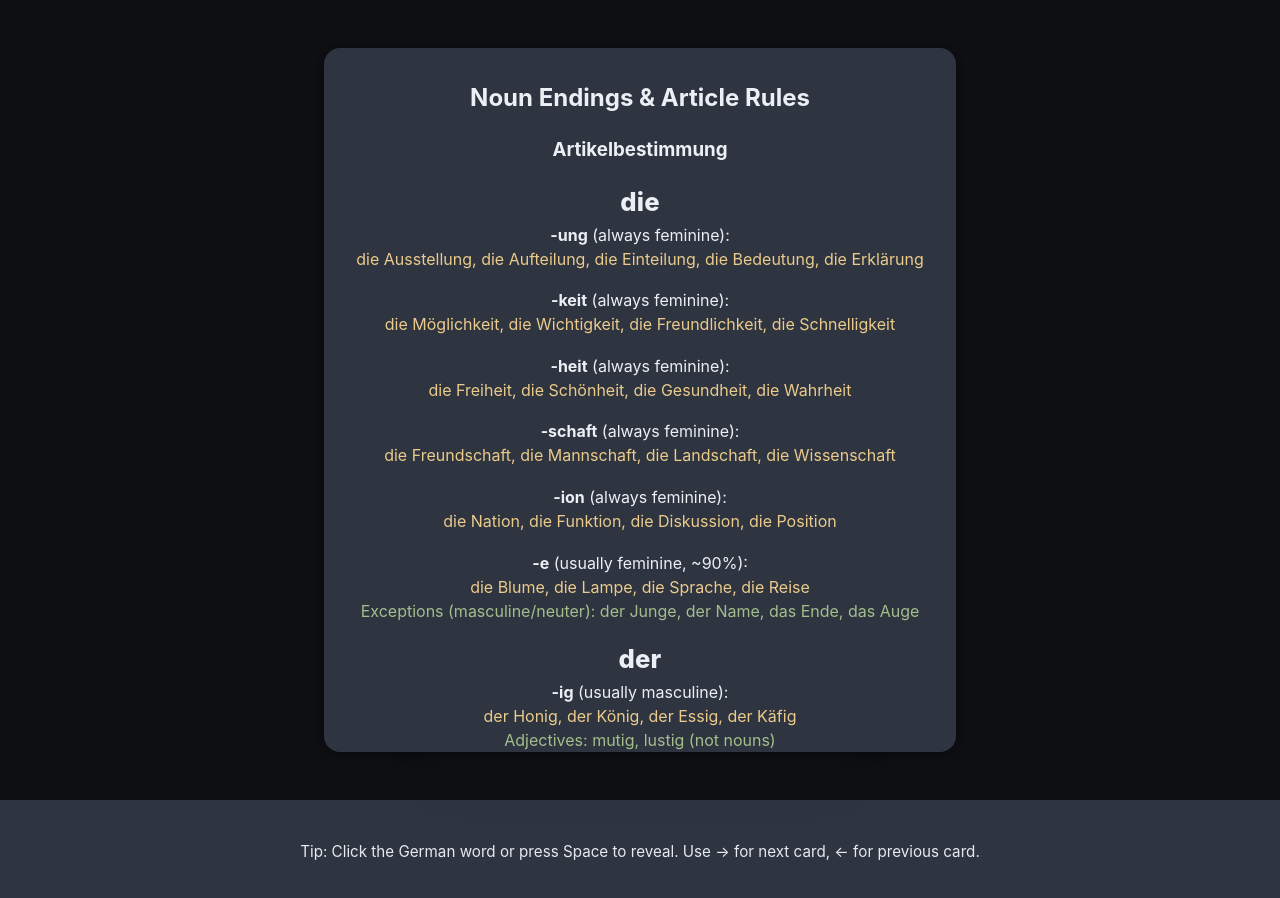
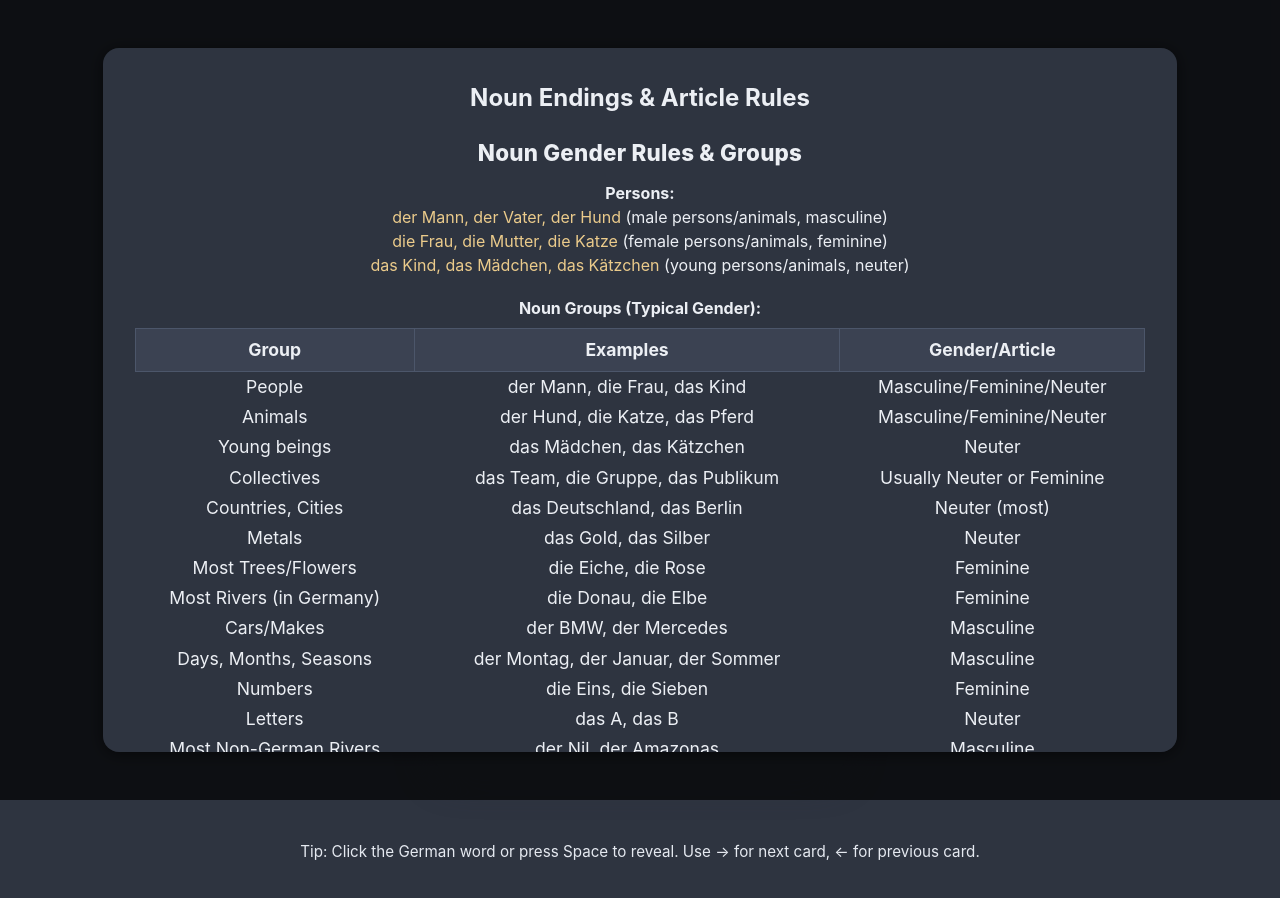
Before and after one commit to PaulthiV/PaulthiV.github.io, a React (Vite) app in the folder Development/German_vocab/: page / in a window 1280 px wide. Both pictures are taken after a click on the button "Noun Endings & Articles". Shown: the top 898 px of the page. Built offline with nearby package versions, Linux system fonts and the light colour scheme.

Commit message:
Expand Noun Groups table in reference modal with more categories and examples

```diff
--- a/Development/German_vocab/src/App.tsx
+++ b/Development/German_vocab/src/App.tsx
@@ -412,6 +412,63 @@ function App() {
         <div className="grammar-modal" style={{position: 'fixed', top: 0, left: 0, width: '100vw', height: '100vh', background: 'rgba(0,0,0,0.7)', zIndex: 1000, display: 'flex', alignItems: 'center', justifyContent: 'center'}}>
           <div style={{background: '#2e3440', color: '#eceff4', padding: '2rem', borderRadius: '1rem', maxWidth: '90vw', maxHeight: '80vh', overflowY: 'auto', boxShadow: '0 2px 16px #0008'}}>
             <h2 style={{marginTop: 0}}>Noun Endings & Article Rules</h2>
+            <div style={{marginBottom: '2.5rem'}}>
+              <h3 style={{fontSize:'1.4rem', fontWeight:800, marginTop:'0.7rem', marginBottom:'0.7rem', color:'#eceff4', letterSpacing:'0.01em'}}>Noun Gender Rules & Groups</h3>
+              <div style={{marginBottom:'1.2rem'}}>
+                <strong>Persons:</strong><br/>
+                <span style={{color:'#ebcb8b'}}>der Mann, der Vater, der Hund</span> (male persons/animals, masculine)<br/>
+                <span style={{color:'#ebcb8b'}}>die Frau, die Mutter, die Katze</span> (female persons/animals, feminine)<br/>
+                <span style={{color:'#ebcb8b'}}>das Kind, das Mädchen, das Kätzchen</span> (young persons/animals, neuter)
+              </div>
+              <div style={{marginBottom:'1.2rem'}}>
+                <strong>Noun Groups (Typical Gender):</strong>
+                <table style={{borderCollapse:'collapse', width:'100%', margin:'0.5rem 0 0.5rem 0', fontSize:'1.1rem', color:'#eceff4', lineHeight:'1.6em'}}>
+                  <thead>
+                    <tr style={{background:'#3b4252'}}>
+                      <th style={{padding:'0.4em 1em', border:'1px solid #4c566a'}}>Group</th>
+                      <th style={{padding:'0.4em 1em', border:'1px solid #4c566a'}}>Examples</th>
+                      <th style={{padding:'0.4em 1em', border:'1px solid #4c566a'}}>Gender/Article</th>
+                    </tr>
+                  </thead>
+                  <tbody>
+                    <tr><td>People</td><td>der Mann, die Frau, das Kind</td><td>Masculine/Feminine/Neuter</td></tr>
+                    <tr><td>Animals</td><td>der Hund, die Katze, das Pferd</td><td>Masculine/Feminine/Neuter</td></tr>
+                    <tr><td>Young beings</td><td>das Mädchen, das Kätzchen</td><td>Neuter</td></tr>
+                    <tr><td>Collectives</td><td>das Team, die Gruppe, das Publikum</td><td>Usually Neuter or Feminine</td></tr>
+                    <tr><td>Countries, Cities</td><td>das Deutschland, das Berlin</td><td>Neuter (most)</td></tr>
+                    <tr><td>Metals</td><td>das Gold, das Silber</td><td>Neuter</td></tr>
+                    <tr><td>Most Trees/Flowers</td><td>die Eiche, die Rose</td><td>Feminine</td></tr>
+                    <tr><td>Most Rivers (in Germany)</td><td>die Donau, die Elbe</td><td>Feminine</td></tr>
+                    <tr><td>Cars/Makes</td><td>der BMW, der Mercedes</td><td>Masculine</td></tr>
+                    <tr><td>Days, Months, Seasons</td><td>der Montag, der Januar, der Sommer</td><td>Masculine</td></tr>
+                    <tr><td>Numbers</td><td>die Eins, die Sieben</td><td>Feminine</td></tr>
+                    <tr><td>Letters</td><td>das A, das B</td><td>Neuter</td></tr>
+                    <tr><td>Most Non-German Rivers</td><td>der Nil, der Amazonas</td><td>Masculine</td></tr>
+                    <tr><td>Most Mountains</td><td>der Mount Everest, der Kilimandscharo</td><td>Masculine</td></tr>
+                    <tr><td>Most Alcoholic Drinks</td><td>der Wein, der Schnaps</td><td>Masculine (except das Bier)</td></tr>
+                  </tbody>
+                </table>
+              </div>
+              <div style={{marginBottom:'1.2rem'}}>
+                <strong>Compound Nouns:</strong> Gender is determined by the last word.<br/>
+                <span style={{color:'#ebcb8b'}}>das Haustier</span> (das Tier), <span style={{color:'#ebcb8b'}}>die Tischlampe</span> (die Lampe)
+              </div>
+              <div style={{marginBottom:'1.2rem'}}>
+                <strong>Nouns from Verbs:</strong> Usually neuter.<br/>
+                <span style={{color:'#ebcb8b'}}>das Essen, das Trinken, das Leben</span>
+              </div>
+              <div style={{marginBottom:'1.2rem'}}>
+                <strong>Foreign Words:</strong> Often neuter if ending in <strong>-um, -ment, -ma</strong>.<br/>
+                <span style={{color:'#ebcb8b'}}>das Museum, das Instrument, das Thema</span>
+              </div>
+              <div style={{marginBottom:'1.2rem'}}>
+                <strong>Exceptions:</strong> Some endings have exceptions.<br/>
+                <span style={{color:'#a3be8c'}}>der Name, das Ende, das Auge</span>
+              </div>
+              <div style={{marginBottom:'1.2rem'}}>
+                <strong>Tips:</strong> Always learn nouns with their article. Use color-coding or mnemonics. Practice with real examples and group nouns by endings.
+              </div>
+            </div>
             <div style={{marginBottom: '2rem'}}>
               <h3>Artikelbestimmung</h3>
               <h4 style={{fontSize:'1.6rem', fontWeight:800, marginTop:'0.7rem', marginBottom:'0.1rem', color:'#eceff4', letterSpacing:'0.01em'}}>die</h4>
```
